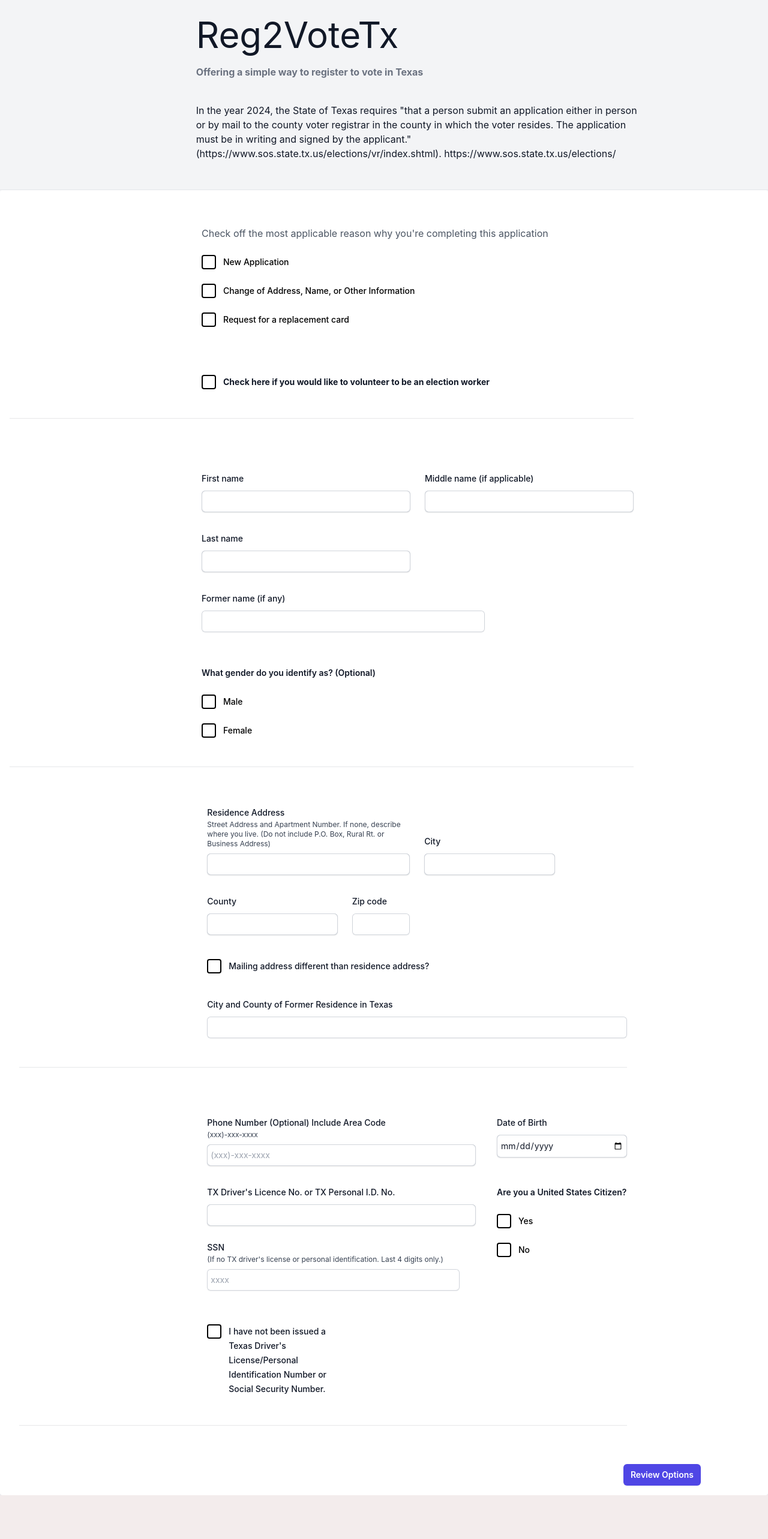
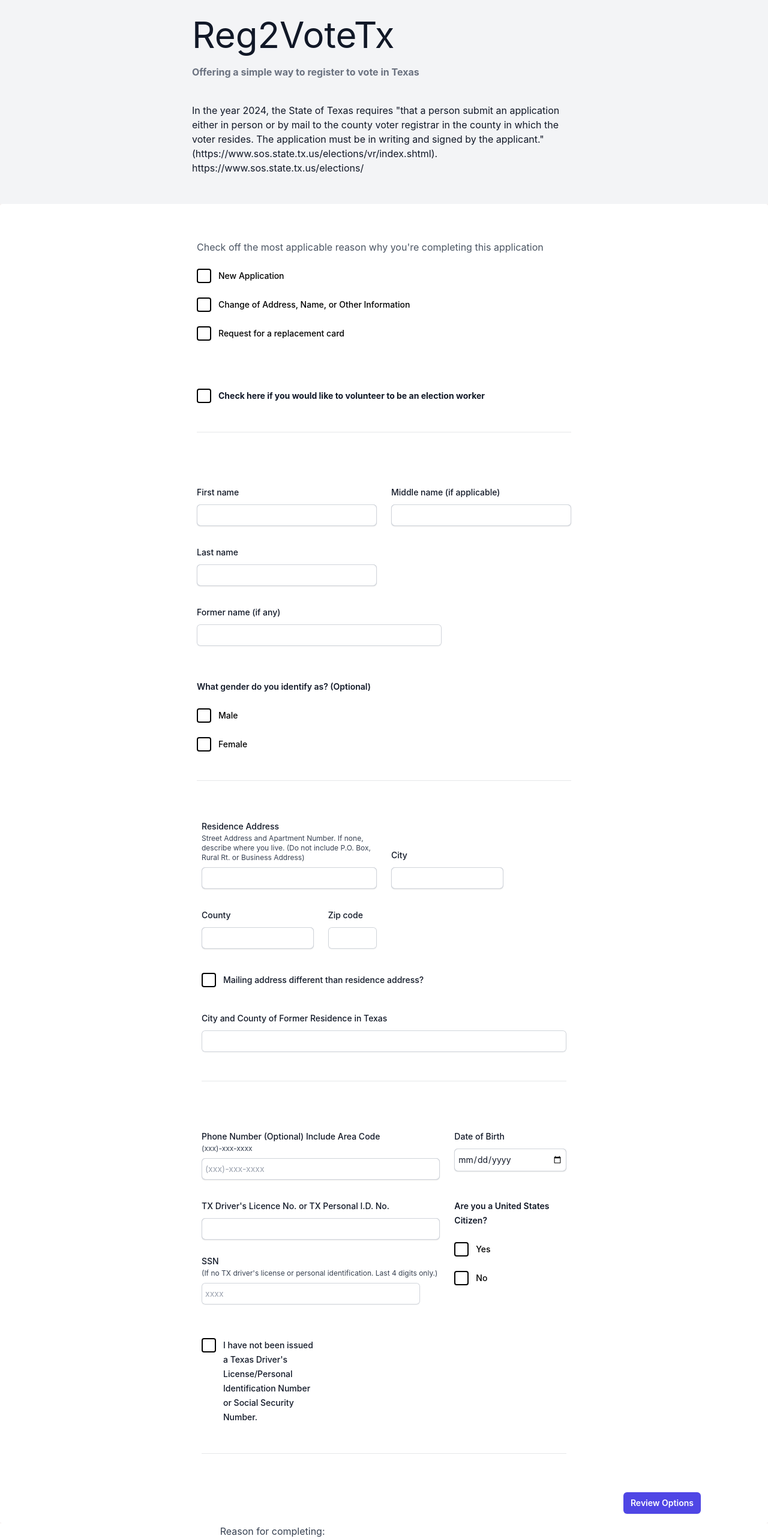
Before and after one commit to racosta323/Reg2VoteTX, a React (Vite) app in the folder client/: page / in a window 1280 px wide. Shown: the part 12-2578 px from the top of the page at 60% size. Before the commit the page ends 2505 px from the top, so only its background shows below. Built offline with nearby package versions, Linux system fonts and the light colour scheme.

Commit message:
updates layout across site to make more responsive

```diff
--- a/client/src/App.jsx
+++ b/client/src/App.jsx
@@ -9,14 +9,14 @@ import dataKeys from './Form/dataKeys'
 function App() {
 
   const [formData, setFormData] = useState(dataKeys)
-  const [ click, setClick ] = useState(false)
+  const [click, setClick] = useState(false)
 
 
   return (
-    <div className='flex flex-col justify-center items-center min-h-screen bg-gray-100'>
-      <header className='w-full max-w-4xl md:max-w-7xl border-b w-5/6 flex flex-col space-x-20'>
-        <div className='border-gray-900/10 pb-12 w-5/6 flex space-x-20'>
-          <div className='flex-initial w-1/3'></div>
+    <div className='flex flex-col justify-center items-center min-h-screen '>
+      <header className='w-full max-w-4xl md:max-w-7xl w-5/6 flex flex-col space-x-20 sticky top-0 z-50 bg-gray-100 '>
+        <div className='pb-12 w-1/2 flex space-x-20 mx-auto'>
+
           <div className='w-full mt-10'>
             <h1 className='text-6xl text-gray-900 mb-5'>Reg2VoteTx</h1>
             <p className='text-gray-500 font-bold mb-10'>Offering a simple way to register to vote in Texas</p>
@@ -26,9 +26,12 @@ function App() {
 
             </p>
           </div>
+
         </div>
       </header>
-      {click ? <Confirmation formData={formData}/> : <Form formData={formData} setFormData={setFormData} setClick={setClick} click={click}/>}
+      <Form formData={formData} setFormData={setFormData} setClick={setClick} click={click}/>
+      <Confirmation formData={formData}/>
+      {/* {click ? <Confirmation formData={formData} /> : <Form formData={formData} setFormData={setFormData} setClick={setClick} click={click} />} */}
     </div>
   )
 }
--- a/client/src/Confirmation.jsx
+++ b/client/src/Confirmation.jsx
@@ -2,37 +2,60 @@ function Confirmation({ formData }) {
 
 
     return (
-        <div className="w-full max-w-4xl bg-white shadow-md md:max-w-7xl md:flex rounded flex flex-col">
-            <div className=''>
-                <p className="text-gray-700">Reason for completing: {formData.why}</p>
-                <br />
-                <p className="text-gray-700">First Name: {formData.first_name}</p>
-                <p className="text-gray-700">Middle Name: {formData.middle_name}</p>
-                <p className="text-gray-700">Last Name: {formData.last_name}</p>
-                <p className="text-gray-700">Former Name: {formData.former_name}</p>
-                <br />
-                <p className="text-gray-700">Gender: {formData.gender}</p>
-                <p className="text-gray-700">Residential Address: {formData.street_address}, {formData.city} {formData.county} {formData.zip_code}</p>
-                <p className="text-gray-700">Former City and County: {formData.former_res}</p>
-                <br />
-                <p className="text-gray-700">Mailing Address: {formData.street_address_2} {formData.city_2} {formData.state} {formData.zip_code_2}</p>
-                <p className="text-gray-700">Residential Address: {formData.street_address}, {formData.city} {formData.county} {formData.zip_code}</p>
-                <p className="text-gray-700">Former City and County: {formData.former_res}</p>
-                <br />
-                <p className="text-gray-700">Date of Birth: {formData.birth_month} {formData.birth_day} {formData.birth_year}</p>
-                <p className="text-gray-700">Phone Number: {formData.phone}</p>
-                <p className="text-gray-700">TX Driver's License / ID: {formData.license}</p>
-                <p className="text-gray-700">SSN: {formData.ssn}</p>
-                <p className="text-gray-700">I have not been issued a TX Driver's License, Personal Identification Number, or Social Security Number: {formData.no_id}</p>
-                <br />
-                <p className="text-gray-700">I would like to volunteer to be an election worker: {formData.election_worker}</p>
-                <div className='pr-24'>
-                    <div className="mt-6 flex items-center justify-end gap-x-6">
-                        <button type="submit" className="rounded-md bg-indigo-600 px-3 py-2 text-sm font-semibold text-white shadow-sm hover:bg-indigo-500 focus-visible:outline focus-visible:outline-2 focus-visible:outline-offset-2 focus-visible:outline-indigo-600">Submit</button>
-                    </div>
-                </div>
+        <div className="max-w-4xl md:max-w-7xl w-full bg-white md:flex flex">
+            <div className='flex-initial w-1/3'></div>
+            <div className="md:mx-auto w-1/2">
+                <table className="table-auto">
+                    <tbody >
+                        <tr>
+                            <td className="text-gray-700 pr-20">Reason for completing: </td>
+                            <td className="text-gray-700 pl-20">{formData.why} </td>
+                        </tr>
+                        <tr>
+
+                        </tr>
+                        <tr></tr>
+                    </tbody>
+                </table>
             </div>
+            <div className='flex-initial w-1/3'></div>
         </div>
+        // <div className="w-full max-w-4xl bg-white shadow-md md:max-w-7xl md:flex rounded flex flex-col justify-center items-center">
+        //     <div className='flex-initial w-1/2 py-10'>
+        //         <p className="text-gray-700">Reason for completing: {formData.why}</p>
+        //         <br />
+        //         <p className="text-gray-700">First Name: {formData.first_name}</p>
+        //         <p className="text-gray-700">Middle Name: {formData.middle_name}</p>
+        //         <p className="text-gray-700">Last Name: {formData.last_name}</p>
+        //         <p className="text-gray-700">Former Name: {formData.former_name}</p>
+        //         <br />
+        //         <p className="text-gray-700">Gender: {formData.gender}</p>
+        //         <p className="text-gray-700">Residential Address: {formData.street_address}, {formData.city} {formData.county} {formData.zip_code}</p>
+        //         <p className="text-gray-700">Former City and County: {formData.former_res}</p>
+        //         <br />
+        //         <p className="text-gray-700">Mailing Address: {formData.street_address_2} {formData.city_2} {formData.state} {formData.zip_code_2}</p>
+        //         <p className="text-gray-700">Residential Address: {formData.street_address}, {formData.city} {formData.county} {formData.zip_code}</p>
+        //         <p className="text-gray-700">Former City and County: {formData.former_res}</p>
+        //         <br />
+        //         <p className="text-gray-700">Date of Birth: {formData.birth_month} {formData.birth_day} {formData.birth_year}</p>
+        //         <p className="text-gray-700">Phone Number: {formData.phone}</p>
+        //         <p className="text-gray-700">TX Driver's License / ID: {formData.license}</p>
+        //         <p className="text-gray-700">SSN: {formData.ssn}</p>
+        //         <p className="text-gray-700">I have not been issued a TX Driver's License, Personal Identification Number, or Social Security Number: {formData.no_id}</p>
+        //         <br />
+        //         <p className="text-gray-700">I would like to volunteer to be an election worker: {formData.election_worker}</p>
+
+        //         <div className='pr-24 flex gap-3 justify-end items-center'>
+        //             <div className="mt-6 items-center">
+        //                 <button type="button" className="rounded-md bg-indigo-600 px-3 py-2 text-sm font-semibold text-white shadow-sm hover:bg-indigo-500 focus-visible:outline focus-visible:outline-2 focus-visible:outline-offset-2 focus-visible:outline-indigo-600">Edit</button>
+        //             </div>
+        //             <div className="mt-6 flex items-center justify-end">
+        //                 <button type="submit" className="rounded-md bg-indigo-600 px-3 py-2 text-sm font-semibold text-white shadow-sm hover:bg-indigo-500 focus-visible:outline focus-visible:outline-2 focus-visible:outline-offset-2 focus-visible:outline-indigo-600">Submit</button>
+        //             </div>
+        //         </div>
+        //     </div>
+
+        // </div>
     )
 }
 
--- a/client/src/Form/Address.jsx
+++ b/client/src/Form/Address.jsx
@@ -4,8 +4,8 @@ function Address({ formData, handleChange, handleCheckboxChange, isChecked }) {
 
     return (
         <div className='p-4 space-y-12'>
-            <div className='border-b border-gray-900/10 pb-12 w-5/6 flex space-x-20'>
-                <div className='flex-initial w-1/3'></div>
+            <div className='border-b border-gray-900/10 pb-12 w-1/2 flex space-x-20 mx-auto'>
+
 
                 <div className='w-full'>
                     <div className="grid grid-cols-1 gap-x-6 gap-y-8 sm:grid-cols-6">
@@ -76,6 +76,7 @@ function Address({ formData, handleChange, handleCheckboxChange, isChecked }) {
                     </div>
 
                 </div>
+
             </div>
         </div>
     )
--- a/client/src/Form/Form.jsx
+++ b/client/src/Form/Form.jsx
@@ -183,7 +183,7 @@ function Form({ formData, setFormData, setClick, click }) {
 
 
     return (
-        <form className="w-full max-w-4xl bg-white shadow-md md:max-w-7xl md:flex rounded ">
+        <form className="w-full max-w-4xl bg-white md:max-w-7xl md:flex rounded ">
             <div className='p-4 space-y-12 max-w-fit'>
                 <Purpose
                     formData={formData}
--- a/client/src/Form/Mailing.jsx
+++ b/client/src/Form/Mailing.jsx
@@ -1,8 +1,8 @@
 function Mailing({ htmlFormData, handleChange }) {
     return (
         <div className='p-4 space-y-12'>
-            <div className='border-b border-gray-900/10 pb-12 w-5/6 flex space-x-20'>
-                <div className='flex-initial w-1/3'></div>
+            <div className='border-b border-gray-900/10 pb-12 w-1/2 flex space-x-20 mx-auto'>
+
 
                 <div className='w-full'>
                     <div className="grid grid-cols-1 gap-x-6 gap-y-8 sm:grid-cols-6">
@@ -50,6 +50,7 @@ function Mailing({ htmlFormData, handleChange }) {
                         </div>
                     </div>
                 </div>
+
             </div>
         </div>
     )
--- a/client/src/Form/Personal.jsx
+++ b/client/src/Form/Personal.jsx
@@ -29,8 +29,7 @@ function Personal({ formData, handleChange, checkboxHandler, isCitizenDisabled }
 
     return (
         <div className='p-4 space-y-12'>
-            <div className='border-b border-gray-900/10 pb-12 w-5/6 flex space-x-20'>
-                <div className='flex-initial w-1/3'> </div>
+            <div className='border-b border-gray-900/10 pb-12 w-1/2 flex space-x-20 mx-auto'>
 
                 <div className='w-full'>
                     <div className="grid grid-cols-1 gap-x-6 gap-y-8 sm:grid-cols-3">
--- a/client/src/Form/Profile.jsx
+++ b/client/src/Form/Profile.jsx
@@ -1,7 +1,7 @@
 function Profile({ formData, handleChange, checkboxHandler, isDisabled, isGenderDisabled }) {
     return (
-        <div className='border-b border-gray-900/10 pb-12 w-5/6 flex space-x-20'>
-            <div className='flex-initial w-1/3'></div>
+        <div className='border-b border-gray-900/10 pb-12 w-1/2 flex space-x-20 mx-auto'>
+
 
             <div className='w-full'>
                 <div className="mt-10 grid grid-cols-1 gap-x-6 gap-y-8 sm:grid-cols-6">
--- a/client/src/Form/Purpose.jsx
+++ b/client/src/Form/Purpose.jsx
@@ -8,8 +8,8 @@ function Purpose({ checkboxHandler, selectedCheckbox, isDisabled }) {
     const labelClass = 'font-medium text-gray-900 cursor-pointer'
 
     return (
-        <div className='border-b border-gray-900/10 pb-12 w-5/6 flex space-x-20'>
-            <div className='flex-initial w-1/3'></div>
+        <div className='border-b border-gray-900/10 pb-12 w-1/2 flex space-x-20 mx-auto'>
+
 
             <div className='w-full mt-10'>
 
@@ -135,6 +135,7 @@ function Purpose({ checkboxHandler, selectedCheckbox, isDisabled }) {
 
 
             </div>
+
         </div>
     )
 }
```
